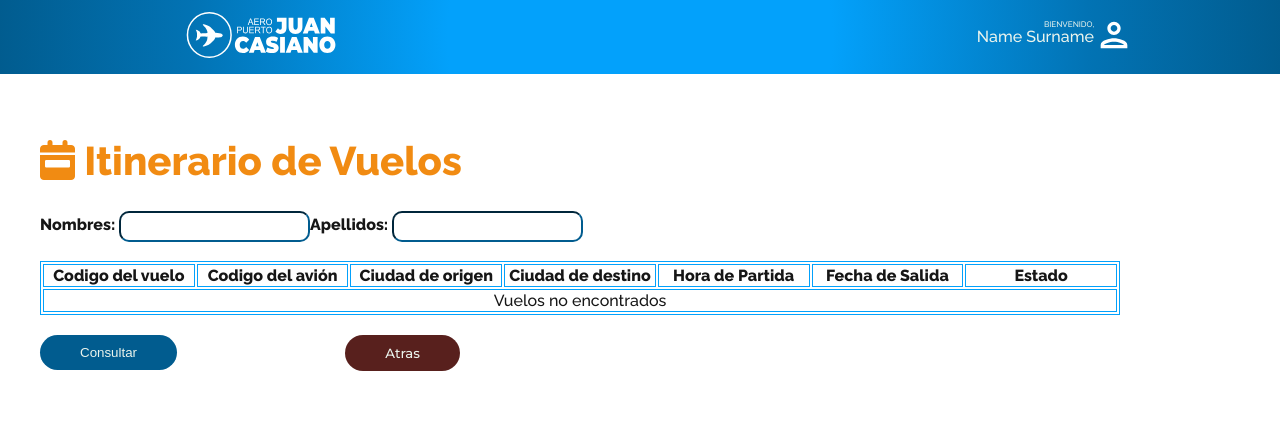
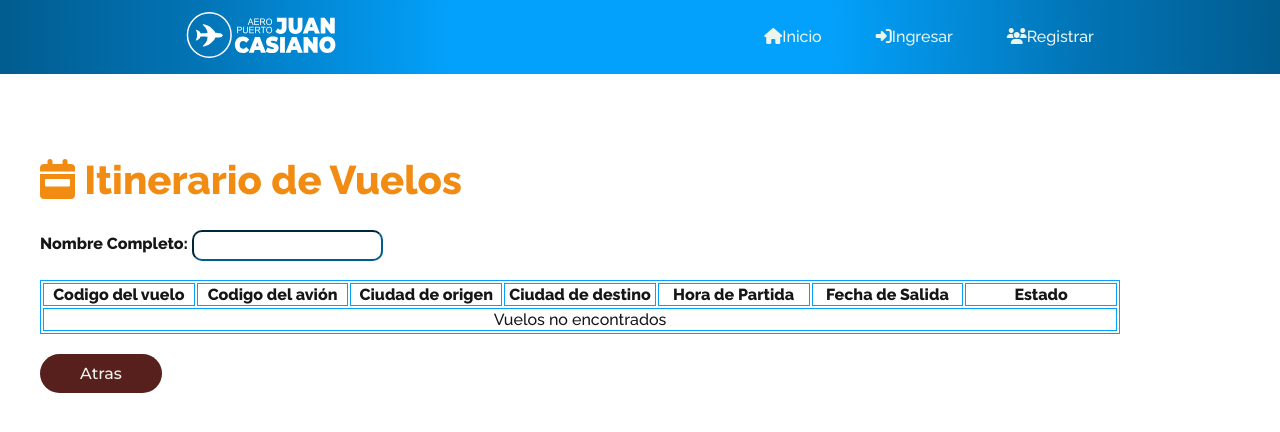
Before and after one commit to SantiagoCh010/Grupo20_Equipo2, a Flask app: page /ItinerarioVuelo/ in a window 1280 px wide. Shown: the top 432 px of the page. Run offline with Flask 2, Linux system fonts and the light colour scheme; some libraries are stand-ins or nearby versions.

Commit message:
Update ItinerarioVuelo.html

```diff
--- a/templates/ItinerarioVuelo.html
+++ b/templates/ItinerarioVuelo.html
@@ -1,42 +1,28 @@
-<!DOCTYPE html>
-<html lang="es">
-<head>
-    <meta charset="UTF-8">
-    <meta http-equiv="X-UA-Compatible" content="IE=edge">
-    <meta name="viewport" content="width=device-width, initial-scale=1.0">
+{% extends 'Template.html' %}
+{% block style %}}
     <title>Itinerario de Vuelos</title>
-    <link rel="icon" type="svg" href="{{url_for('static', filename='icons/Logo.svg')}}">
     <link rel="stylesheet" type="text/css" href="{{url_for('static', filename='css/ItinerarioVueloStyle.css')}}">
-    <script src="https://kit.fontawesome.com/07398d27e2.js" crossorigin="anonymous"></script>
-</head>
-<body>
+{% endblock %}
 
-    <header class="page-head">
-        <a href="/HomePiloto" class="logo">
-            <img src="{{url_for('static', filename='icons/GuapiLogo.svg')}}" alt="Aeropuerto Juan Casiano" height="auto" width="150pt">
-        </a>
-        <nav class="menu">
-            <a href="#" class="menu-link"></a>
-            <a href="#" class="menu-link"></a>
-            <a href="/InfoPiloto" class="menu-link">
-                Name Surname
-                <img src="{{url_for('static', filename='icons/user.svg')}}" alt="user">
-                <span>BIENVENIDO,</span>
-            </a>
-        </nav>
-    </header>
-
+{% block main %}
 <main>
     <form class="ItinerarioVuelo" method="GET" action="" onsubmit="">
         <h1><i class="fas fa-solid fas fa-calendar-week"></i> Itinerario de Vuelos</h1>
+        {% with errors = get_flashed_messages(category_filter=["error"]) %}
+        {% if errors %}
+            {% for error in errors %}
+                <p class="warning">
+                    {{ error }}
+                </p>
+            {% endfor %}
+        {% endif %}
+    {% endwith %}
         <div class="form">
             <div class="name-sur">
-                    <span class="titulo">Nombres:
-                        <input type="text" name="name" readonly>
-                    </span>
-                    <span class="titulo">Apellidos:
-                        <input type="text" name="name" readonly>
-                    </span>
+                <label>
+                    <span class="titulo">Nombre Completo:</span>
+                    <input type="text" name="name" value="{{ pilotName }}" readonly>
+                </label>
             </div>
             <br>
             <table class="itinerarioTabla">
@@ -49,15 +35,15 @@
                     <th>Fecha de Salida</th>
                     <th>Estado</th>
                 </tr>
-                    {% if lista %}
-                        {% for item in lista %}
+                {% if informacion %}
+                    {% for item in informacion %}
                         <tr>
-                                <td>{{ item.cod_vuelo}}</td>
-                                <td>{{ item.cod_avion}}</td>
-                                <td>{{ item.ciudad_origen}}</td>
-                                <td>{{ item.ciudad_destino}}</td>
-                                <td>{{ item.hora_vuelo}}</td>
-                                <td>{{ item.fecha_vuelo}}</td>
+                            <td>{{ item.codVuelos}}</td>
+                            <td>{{ item.codAvion}}</td>
+                            <td>{{ item.ciudadOrigen}}</td>
+                            <td>{{ item.ciudadDestino}}</td>
+                            <td>{{ item.horaVuelo}}</td>
+                            <td>{{ item.fechaVuelo}}</td>
                             <td>{{ item.estado}}</td>
                         </tr>
                     {% endfor %}
@@ -76,13 +62,11 @@
 
         </div>
         <div class="buttons">
-                <button name= "consultarVueloPiloto" class="bconsultar" type="submit">Consultar</button>
-                <button class="bAtras">
-                    <a href="/HomePiloto" class="bLink">Atras</a>
-                </button>
+            <a href="{{ url_for('home') }}" class=" bAtras bLink">Atras</a>
         </div>
     </form>
 </main>
+{% endblock %}
 
-</body>
-</html>
+{% block scripts %}
+{% endblock %}
```
Lines whose indentation alone changed are shown as unchanged.
